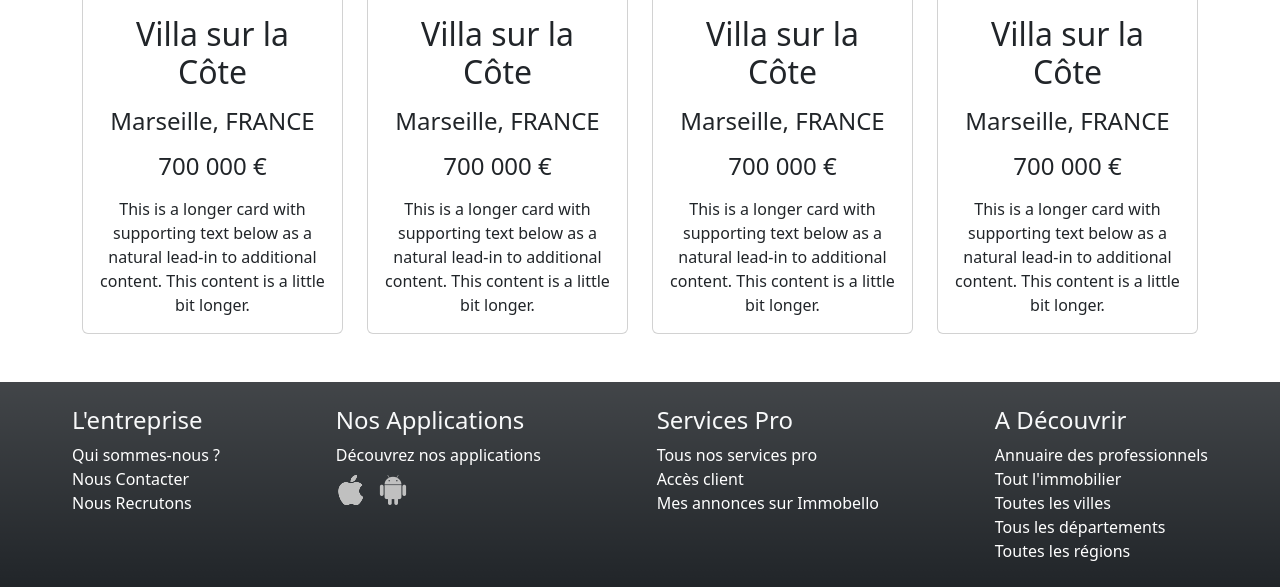
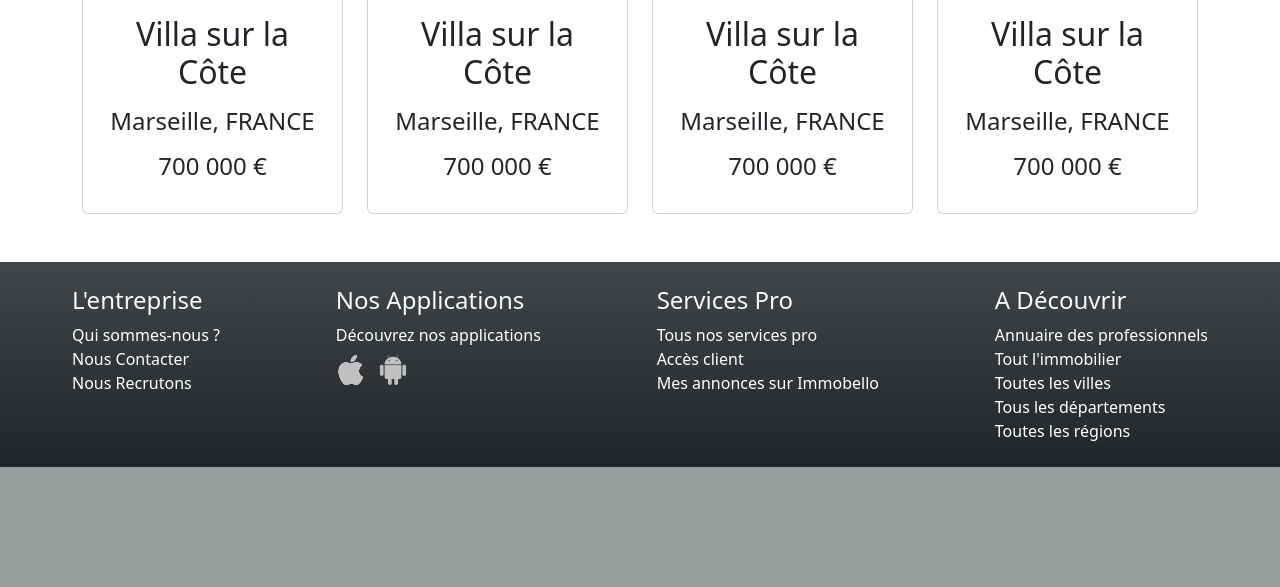
Before and after one commit to Livinien/Poo-immo, a PHP site: page / in a window 1280 px wide. Shown: the part 1103-1690 px from the top of the page. After the commit the page ends 1570 px from the top, so only its background shows below. Run offline with PHP 8.4, Linux system fonts and the light colour scheme.

Commit message:
Enlever les textes sur les cartes

```diff
--- a/Front/index.php
+++ b/Front/index.php
@@ -8,7 +8,7 @@
     <link href="https://cdn.jsdelivr.net/npm/bootstrap@5.3.0-alpha1/dist/css/bootstrap.min.css" rel="stylesheet"
         integrity="sha384-GLhlTQ8iRABdZLl6O3oVMWSktQOp6b7In1Zl3/Jr59b6EGGoI1aFkw7cmDA6j6gD" crossorigin="anonymous">
     <link rel="stylesheet" href="https://cdn.jsdelivr.net/npm/bootstrap-icons@1.10.3/font/bootstrap-icons.css">
-    <link rel="stylesheet" href="style.css">
+    <link rel="stylesheet" href="./style.css">
 
 
     <title>Immobello - Accueil</title>
@@ -109,9 +109,6 @@
                         <h2 class="card-title">Villa sur la Côte</h2>
                         <h4 class="card-subtitle mt-3">Marseille, FRANCE</h4>
                         <h4 class="card-subtitle mt-3 mb-3">700 000 €</h4>
-                        <p class="card-text">This is a longer card with supporting text below as a natural
-                            lead-in
-                            to additional content. This content is a little bit longer.</p>
                     </div>
                 </div>
             </div>
@@ -122,9 +119,6 @@
                         <h2 class="card-title">Villa sur la Côte</h2>
                         <h4 class="card-subtitle mt-3">Marseille, FRANCE</h4>
                         <h4 class="card-subtitle mt-3 mb-3">700 000 €</h4>
-                        <p class="card-text">This is a longer card with supporting text below as a natural
-                            lead-in
-                            to additional content. This content is a little bit longer.</p>
                     </div>
                 </div>
             </div>
@@ -135,9 +129,6 @@
                         <h2 class="card-title">Villa sur la Côte</h2>
                         <h4 class="card-subtitle mt-3">Marseille, FRANCE</h4>
                         <h4 class="card-subtitle mt-3 mb-3">700 000 €</h4>
-                        <p class="card-text">This is a longer card with supporting text below as a natural
-                            lead-in
-                            to additional content. This content is a little bit longer.</p>
                     </div>
                 </div>
             </div>
@@ -148,9 +139,6 @@
                         <h2 class="card-title">Villa sur la Côte</h2>
                         <h4 class="card-subtitle mt-3">Marseille, FRANCE</h4>
                         <h4 class="card-subtitle mt-3 mb-3">700 000 €</h4>
-                        <p class="card-text">This is a longer card with supporting text below as a natural
-                            lead-in
-                            to additional content. This content is a little bit longer.</p>
                     </div>
                 </div>
             </div>
@@ -172,7 +160,7 @@
             <div class="">
                 <h4>Nos Applications</h4>
                 <a href="#">Découvrez nos applications</a><br>
-                <a href=""><i class="bi bi-apple logo-apple"></i></a>
+                <a href="#"><i class="bi bi-apple logo-apple"></i></a>
                 <a class="ms-2" href=""><i class="bi bi-android2 logo-android"></i></a>
             </div>
 
```
Also changed, not shown: 1 other file.
